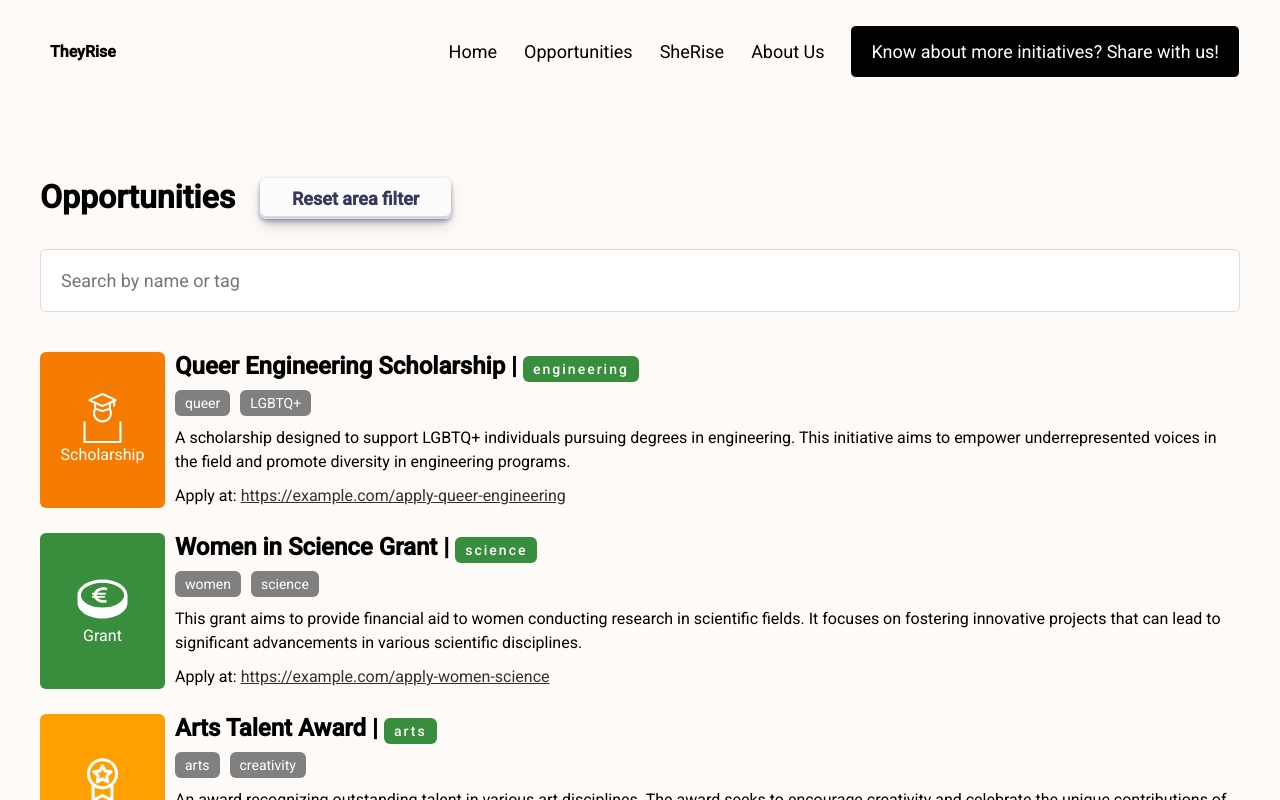
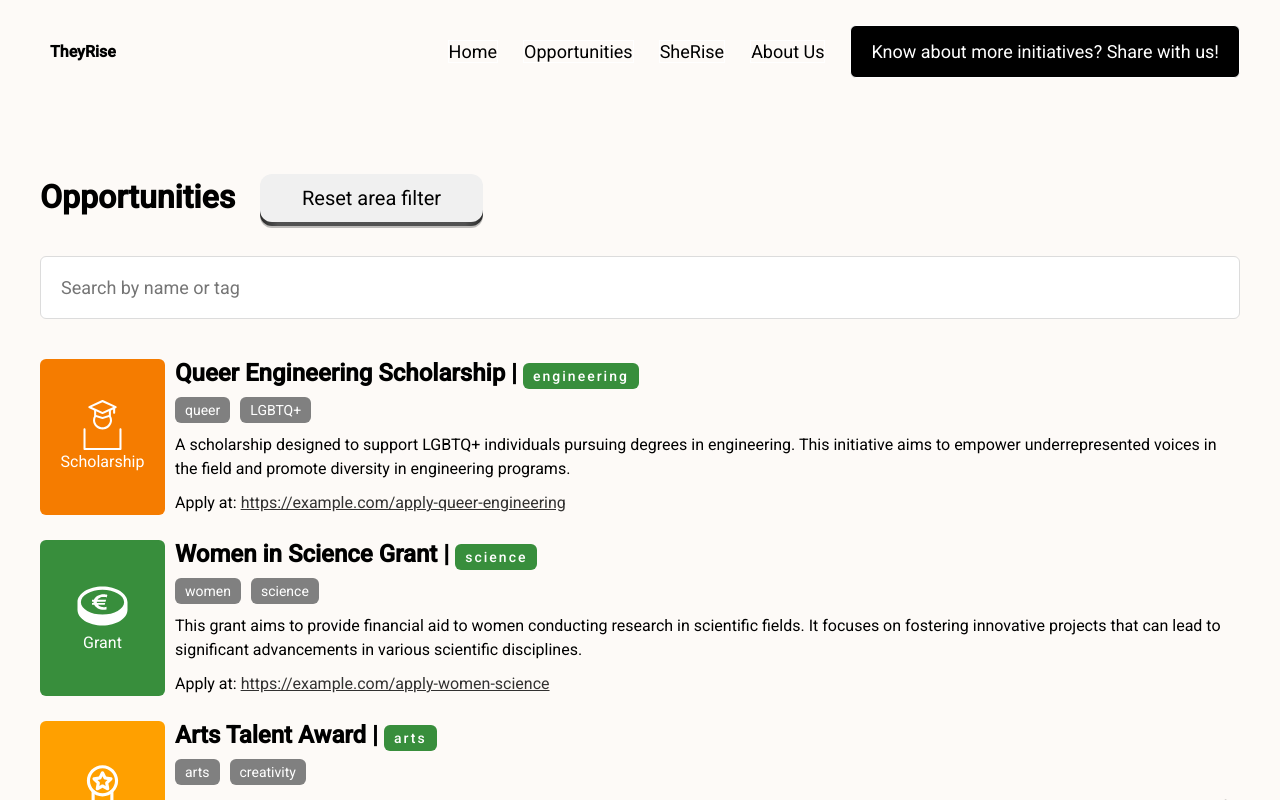
Before and after one commit to MrValraven/theyrise, a React (Vite) app: page /opportunities in a window 1280 px wide. Shown: the top 800 px of the page. Built offline with nearby package versions, Linux system fonts and the light colour scheme.

Commit message:
added realtime filters and better buttons

```diff
--- a/src/components/Button/Button.jsx
+++ b/src/components/Button/Button.jsx
@@ -15,10 +15,11 @@
     return (
         <button
             disabled={disabled}
-            className={`button ${buttonStyle}`}
-            onClick={url ? navigateToOtherPage : clickEvent}
-        >
-            {buttonText}
+            className={`pushable button ${buttonStyle}`}
+            onClick={url ? navigateToOtherPage : clickEvent}>
+            <span className="shadow"></span>
+            <span className="edge"></span>
+            <span className="front">{buttonText}</span>
         </button>
     );
 };
--- a/src/components/Button/Button.scss
+++ b/src/components/Button/Button.scss
@@ -1,62 +1,96 @@
-.button {
-  display: inline-block;
-  outline: 0;
-  border: 0;
+.pushable {
+  position: relative;
+  border: none;
+  background: transparent;
+  padding: 0;
   cursor: pointer;
-  will-change: box-shadow, transform;
-  background-color: #000000;
-  box-shadow: 0px 2px 4px rgb(45 35 66 / 40%), 0px 7px 13px -3px #5f6c7b,
-    inset 0px -3px 0px #000000;
-  padding: 10px 32px;
-  font-size: 18px;
-  border-radius: 6px;
-  color: #fffffe;
-  transition: all 0.15s ease, transform 0.15s ease;
+  outline-offset: 4px;
+  transition: filter 250ms;
 
   &:hover {
-    box-shadow: 0px 4px 8px rgb(45 35 66 / 40%), 0px 7px 13px -3px #5f6c7b,
-      inset 0px -3px 0px #000000, 10%;
-    transform: translateY(-2px);
+    filter: brightness(110%);
+
+    .front {
+      transform: translateY(-6px);
+      transition: transform 250ms cubic-bezier(0.3, 0.7, 0.4, 1.5);
+    }
+
+    .shadow {
+      transform: translateY(4px);
+      transition: transform 250ms cubic-bezier(0.3, 0.7, 0.4, 1.5);
+    }
   }
   &:active {
-    box-shadow: inset 0px 3px 7px #000000;
-    transform: translateY(2px);
+    .front {
+      transform: translateY(-2px);
+      transition: transform 34ms;
+    }
+
+    .shadow {
+      transform: translateY(1px);
+      transition: transform 34ms;
+    }
   }
 
-  &:disabled {
-    background-color: white;
-    color: #5f6c7b;
-
-    opacity: 0.5;
-    box-shadow: 0px 2px 4px rgb(45 35 66 / 40%),
-      0px 7px 13px -3px rgb(45 35 66 / 30%), inset 0px -3px 0px #d6d6e7;
-    cursor: not-allowed;
-
-    &:hover {
-      transform: translateY(0px);
-      box-shadow: 0px;
-    }
-
-    &:active {
-      box-shadow: 0px;
-      transform: translateY(0px);
-    }
+  &:focus:not(:focus-visible) {
+    outline: none;
   }
+}
+.shadow {
+  position: absolute;
+  top: 0;
+  left: 0;
+  width: 100%;
+  height: 100%;
+  border-radius: 12px;
+  background: hsl(0deg 0% 0% / 0.25);
+  will-change: transform;
+  transform: translateY(2px);
+  transition: transform 600ms cubic-bezier(0.3, 0.7, 0.4, 1);
+}
+.edge {
+  position: absolute;
+  top: 0;
+  left: 0;
+  width: 100%;
+  height: 100%;
+  border-radius: 12px;
+  background: linear-gradient(
+    to left,
+    hsl(340deg 100% 16%) 0%,
+    hsl(340deg 100% 32%) 8%,
+    hsl(340deg 100% 32%) 92%,
+    hsl(340deg 100% 16%) 100%
+  );
+}
+.front {
+  display: block;
+  position: relative;
+  padding: 12px 42px;
+  border-radius: 12px;
+  font-size: 1.25rem;
+  color: white;
+  background: hsl(345deg 100% 47%);
+  will-change: transform;
+  transform: translateY(-4px);
+  transition: transform 600ms cubic-bezier(0.3, 0.7, 0.4, 1);
 }
 
 .secondary {
-  background-color: #fcfcfd;
-  box-shadow: 0px 2px 4px rgb(45 35 66 / 40%),
-    0px 7px 13px -3px rgb(45 35 66 / 30%), inset 0px -3px 0px #d6d6e7;
-  color: #36395a;
-
   &:hover {
-    box-shadow: 0px 4px 8px rgb(45 35 66 / 40%),
-      0px 7px 13px -3px rgb(45 35 66 / 30%), inset 0px -3px 0px #d6d6e7;
-    transform: translateY(-2px);
+    filter: brightness(102%);
   }
-  &:active {
-    box-shadow: inset 0px 3px 7px #d6d6e7;
-    transform: translateY(2px);
+  .edge {
+    background: linear-gradient(
+      to left,
+      hsl(340deg 0% 16%) 0%,
+      hsl(340deg 0% 32%) 8%,
+      hsl(340deg 0% 32%) 92%,
+      hsl(340deg 0% 16%) 100%
+    );
+  }
+  .front {
+    color: black;
+    background-color: #f0f0f0;
   }
 }
--- a/src/pages/Opportunities/Opportunities.scss
+++ b/src/pages/Opportunities/Opportunities.scss
@@ -4,6 +4,10 @@
     margin-bottom: 10px;
     display: flex;
     gap: 25px;
+
+    button {
+      font-weight: 300;
+    }
   }
   .opportunities-container {
     display: flex;
--- a/src/pages/components/HeroSection/HeroSection.jsx
+++ b/src/pages/components/HeroSection/HeroSection.jsx
@@ -10,8 +10,8 @@
                 <h1>Empowering Everybody</h1>
                 <p><strong>Welcome to TheyRise: </strong>A platform dedicated to helping individuals achieve their goals by connecting them with scholarships, grants, awards, and courses designed to support their journey and promote their talent</p>
                 <div className="hero-buttons">
-                    <Button buttonText="See Opportunities" buttonStyle="primary" />
-                    <Button buttonText="Learn more about us" buttonStyle="secondary" />
+                    <Button buttonText="See Opportunities" buttonStyle="primary" url={'/opportunities'} />
+                    <Button buttonText="Learn more about us" buttonStyle="secondary" url={'/#contacts'} />
                 </div>
             </div>
             <img src={HeroImage} alt="" />
```
